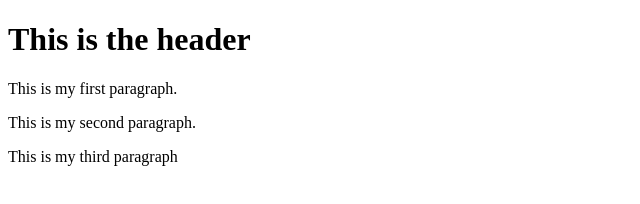
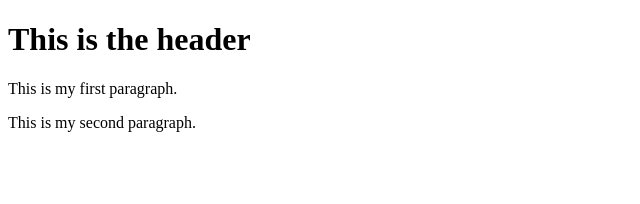
Before and after one commit to hrbrinke/h547-test, a plain HTML site: page subfolder1/index.html in a window 1280 px wide. Shown: the whole page, without its empty margins (0-640 px from the left). Drawn offline with Linux system fonts and the light colour scheme.

Commit message:
Update index.html

```diff
--- a/subfolder1/index.html
+++ b/subfolder1/index.html
@@ -1,13 +1,11 @@
 <!DOCTYPE html>
 <html>
 <head>
-    <title> Main Page </title>
+    <title>Main Page</title>
 </head>
 <body>
 <h1>This is the header</h1>
 <p>This is my first paragraph.</p>
 <p>This is my second paragraph.</p>
-    <p>This is my third paragraph</p>
-
 </body>
 </html>
```
